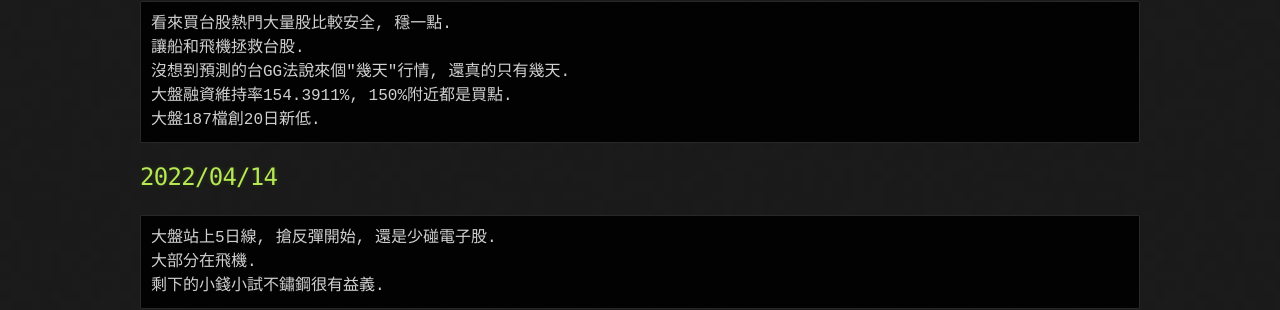
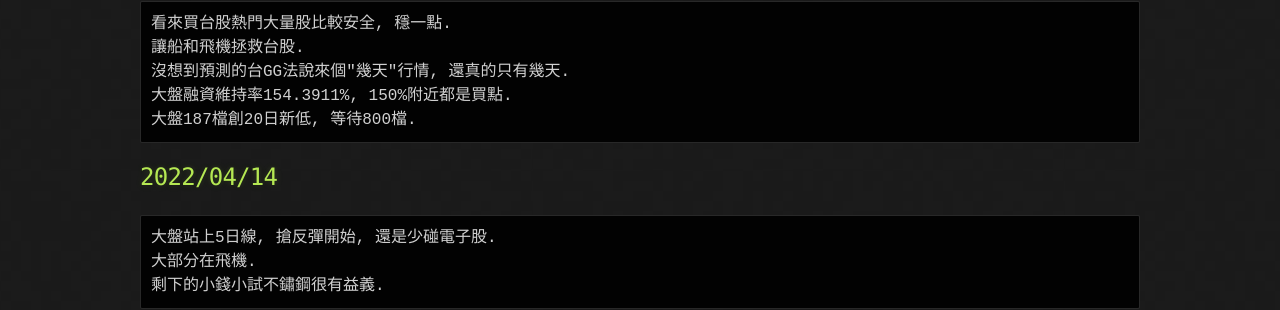
Before and after one commit to lepg5487/Stock_God, a Jekyll site: the page built from index.md, in a window 1280 px wide and 900 px high. Shown: the part 362-672 px from the top of the window. Built offline with Jekyll 4.4.1, drawn with Linux system fonts in a browser that asks for light colours; our own code applies the rules of GitHub Pages for plain Markdown files.

Commit message:
Update index.md

````diff
--- a/index.md
+++ b/index.md
@@ -12,7 +12,7 @@ layout: testlayouts
 讓船和飛機拯救台股.
 沒想到預測的台GG法說來個"幾天"行情, 還真的只有幾天.
 大盤融資維持率154.3911%, 150%附近都是買點.
-大盤187檔創20日新低.
+大盤187檔創20日新低, 等待800檔.
 ```
 
 ## 2022/04/14
````
